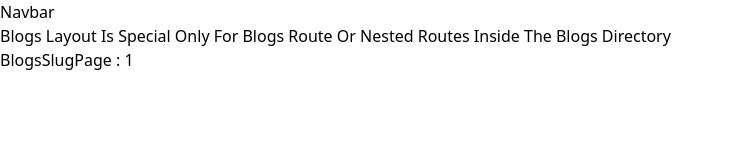
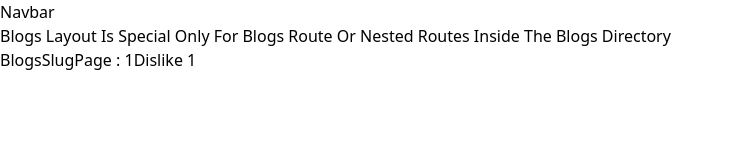
Before and after one commit to shahadot99999/project-nextjs-press-frontend, a Next.js app: page /blogs/1 in a window 1280 px wide. Shown: the top 160 px of the page, without its empty margins (0-733 px from the left). Built offline with nearby package versions, Linux system fonts and the light colour scheme.

Commit message:
Server & Client Components

```diff
--- a/app/blogs/[slug]/page.tsx
+++ b/app/blogs/[slug]/page.tsx
@@ -1,11 +1,11 @@
-//import DislikeButton from "@/app/ui/DislikeButton";
+import DislikeButton from "@/app/ui/DislikeButton";
 
 const BlogsSlugPage = async ({ params }: { params: Promise<{ slug: string }> }) => {
 
     const { slug } = await params;
   return <div>BlogsSlugPage : {slug}
 
-    {/* <DislikeButton blogSlug={slug} /> */}
+    <DislikeButton blogSlug={slug} />
   </div>;
 };
 
--- a/app/layout.tsx
+++ b/app/layout.tsx
@@ -10,8 +10,9 @@ export default function RootLayout({
     <html
       lang="en"
       className="h-full antialiased"
+      suppressHydrationWarning
     >
-      <body className="min-h-full flex flex-col">
+      <body className="min-h-full flex flex-col suppressHydrationWarning">
         Navbar
         {children}
         </body>
--- a/app/page.tsx
+++ b/app/page.tsx
@@ -1,12 +1,16 @@
 import Link from "next/link";
+import LikeButton from "./ui/LikeButton";
 
 
 export default function Home() {
+  console.log("Root Route");
   return (
     <div>
       Hello NextJS
 
         Blog Page <Link href={"/blogs/1"} >Blogs</Link>
+
+        <LikeButton />
     </div>
   );
 }
--- /dev/null
+++ b/app/ui/DislikeButton.tsx
@@ -0,0 +1,10 @@
+"use client";
+const DislikeButton = ({blogSlug} : {blogSlug: string}) => {
+  return (
+    <button onClick={() => {
+      console.log("Dislike Button Clicked for blog: ", blogSlug);
+    }}>Dislike {blogSlug}</button>
+  )
+}
+
+export default DislikeButton
--- /dev/null
+++ b/app/ui/LikeButton.tsx
@@ -0,0 +1,9 @@
+"use client";
+
+const LikeButton = () => {
+  return <button onClick={() => {
+    console.log("Button Clicked");
+  }}>Click</button>;
+}
+
+export default LikeButton
```
